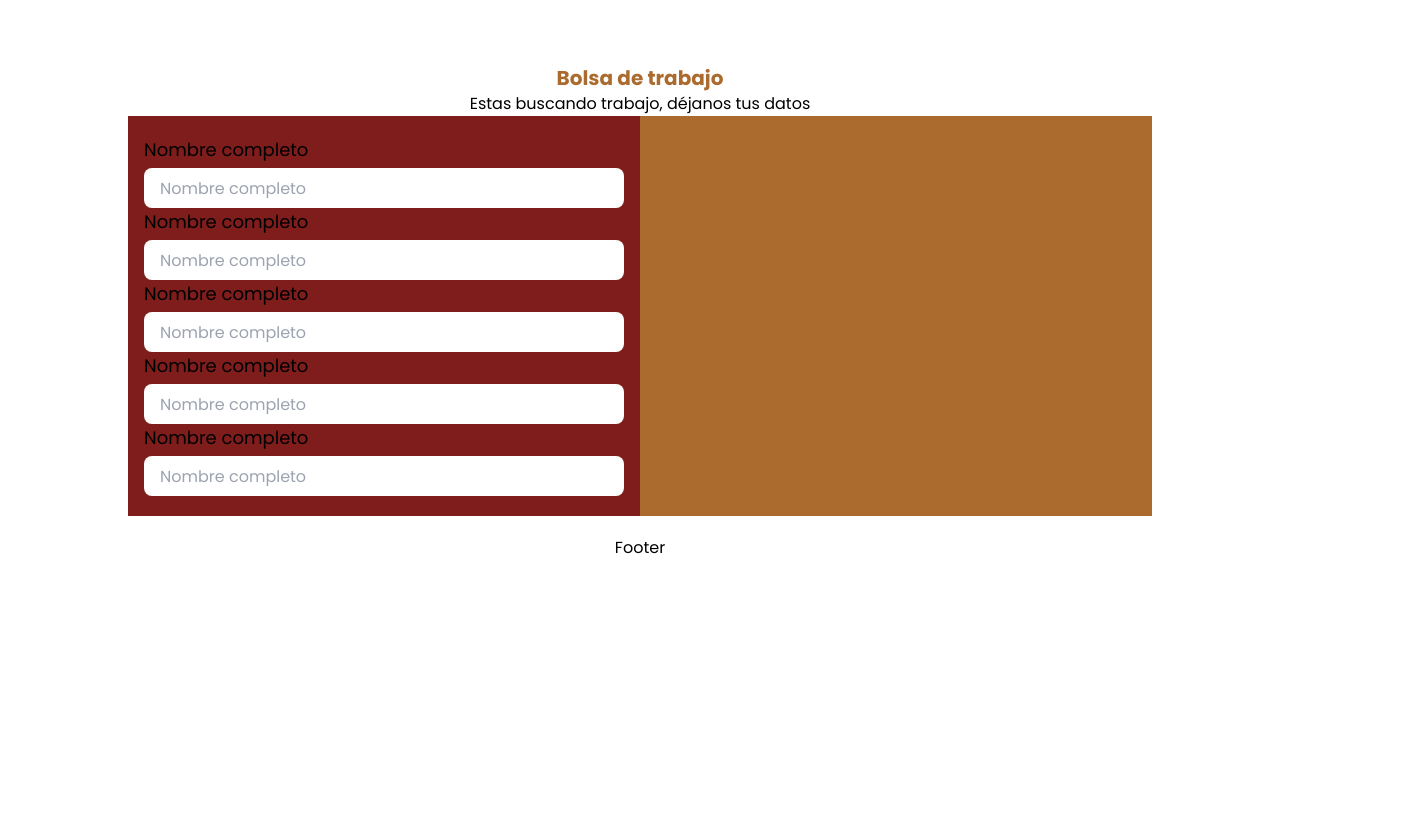
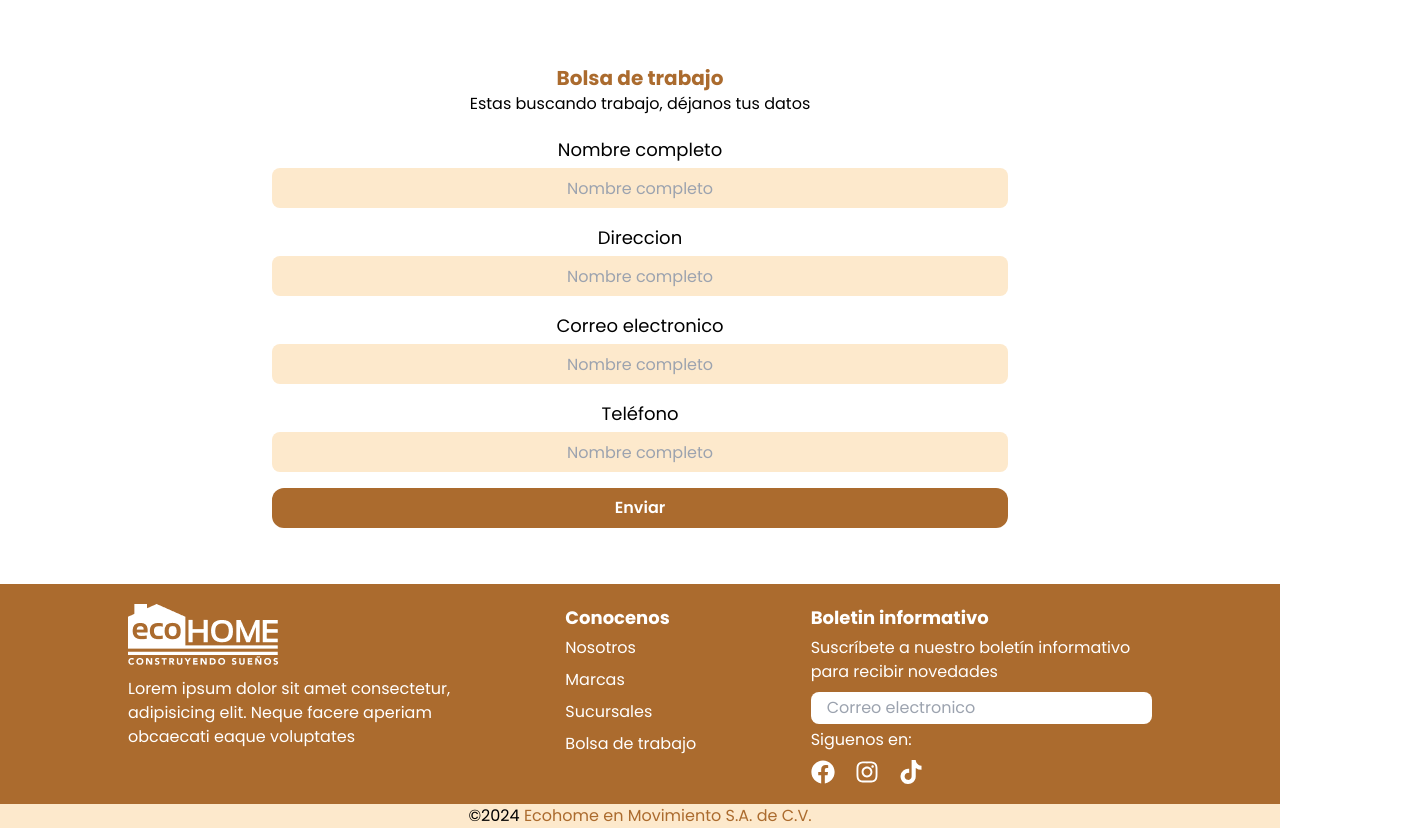
Before and after one commit to DarioAlvarez53/landingpage, a React (Vite) app: page / in a window 1280 px wide. Shown: the part 6080-6908 px from the top of the page, 1408 px wide, since content can reach past the window. Before the commit the page ends 6640 px from the top, so only its background shows below. Built offline with nearby package versions, Linux system fonts and the light colour scheme.

Commit message:
terminacion de footer

```diff
--- a/src/Components/Footer/index.jsx
+++ b/src/Components/Footer/index.jsx
@@ -1,6 +1,52 @@
+import {Link} from 'react-scroll'
+import Logo from './assets/Logo.png'
+import { FaFacebook, FaInstagram, FaTiktok } from "react-icons/fa";
+
 const Footer = () => {
   return (
-    <div>Footer</div>
+    <>
+      <div className="grid lg:grid-cols-3 w-screen bg-primary p-5 lg:px-32">
+        <div className="text-white">
+          <img src={Logo} alt="" className='mb-3'/>
+          <p>Lorem ipsum dolor sit amet consectetur, adipisicing elit. Neque facere aperiam obcaecati eaque voluptates</p>
+        </div>
+        <div className='lg:pl-24 mt-3 lg:mt-0'>
+          <p className="font-bold text-white text-lg mb-1">Conocenos</p>
+            <div className='flex flex-col gap-2'>
+              <Link to='Nosotros' spy={true} smooth={true} duration={300}>
+                <p className='text-white cursor-pointer'>Nosotros</p>
+              </Link>
+              <Link to='Marcas' spy={true} smooth={true} duration={300}>
+                <p className='text-white cursor-pointer'>Marcas</p>
+              </Link>
+              <Link to='Sucursales' spy={true} smooth={true} duration={300}>
+                <p className='text-white cursor-pointer'>Sucursales</p>
+              </Link>
+              <Link to='Bolsa de trabajo' spy={true} smooth={true} duration={300}>
+                <p className='text-white cursor-pointer'>Bolsa de trabajo</p>
+              </Link>
+            </div>
+          </div>
+        <div className='text-white mt-3 lg:mt-0'>
+          <p className="font-bold text-lg mb-1">Boletin informativo</p>
+          <p>Suscríbete a nuestro boletín informativo para recibir novedades</p>
+          <div className='flex'>
+            <input type="text" className='w-full rounded-lg p-1 px-4 mt-2' placeholder='Correo electronico' />
+          </div>
+          <div className='mt-1'>
+            <p>Siguenos en:</p>
+            <div className='flex gap-5 text-2xl mt-2'>
+              <a href=""><FaFacebook /></a>
+              <a href=""><FaInstagram /></a>
+              <a href=""><FaTiktok /></a>
+            </div>
+          </div>
+        </div>
+      </div>
+      <div className='w-scree bg-backgorundColor items-center justify-center flex'>
+        <p>©2024 <span className='text-primary'>Ecohome en Movimiento S.A. de C.V.</span></p>
+      </div>
+    </>
   )
 }
 
--- a/src/Components/Navbar/index.jsx
+++ b/src/Components/Navbar/index.jsx
@@ -61,7 +61,7 @@ const Navbar = () => {
                 <span className="absolute inset-x-0 bottom-0 h-0.5 bg-primary transform scale-x-0 origin-left transition-transform group-hover:scale-x-100 "></span>
             </Link>
 
-            <Link to="Vacantes"
+            <Link to="Bolsa de trabajo"
               spy={true}
               smooth={true}
               duration={500}
@@ -120,7 +120,7 @@ const Navbar = () => {
               <span className="absolute inset-x-0 bottom-0 h-0.5 bg-primary transform scale-x-0 origin-left transition-transform group-hover:scale-x-100 "></span>
           </Link>
 
-          <Link to="Bolsa-de-trabajo"
+          <Link to="Bolsa de trabajo"
             spy={true}
             smooth={true}
             duration={500}
--- a/src/Components/Vacantes/index.jsx
+++ b/src/Components/Vacantes/index.jsx
@@ -1,39 +1,34 @@
 const Vacantes = () => {
   return (
-    <div className="p-5 lg:px-32 mt-16">
+    <div className="p-5 lg:px-32 mt-16 w-screen">
       <div className="text-center">
         <p className="font-bold text-xl text-primary">Bolsa de trabajo</p>
         <p>Estas buscando trabajo, déjanos tus datos</p>
       </div>
-      <div className="flex w-screen lg:px-32">
+      <div className="flex w- lg:px-32">
         {/* Formulario */}
-        <div className="w-full bg-red-900">
-          <form action="" className="py-5">
-            <div className="flex flex-col px-4">
+        <div className="w-full ">
+          <form action="" className="py-5 text-center items-center">
+            <div className="flex flex-col px-4 mb-4">
               <label htmlFor="" className="mb-1 font-regular text-lg">Nombre completo</label>
-              <input type="text" className="h-10 rounded-lg placeholder:p-4" placeholder="Nombre completo" />
+              <input type="text" className="h-10 rounded-lg placeholder:p-4 bg-backgorundColor placeholder:text-center text-center" placeholder="Nombre completo" />
             </div>
-            <div className="flex flex-col px-4">
-              <label htmlFor="" className="mb-1 font-regular text-lg">Nombre completo</label>
-              <input type="text" className="h-10 rounded-lg placeholder:p-4" placeholder="Nombre completo" />
+            <div className="flex flex-col px-4 mb-4">
+              <label htmlFor="" className="mb-1 font-regular text-lg">Direccion</label>
+              <input type="text" className="h-10 rounded-lg placeholder:p-4 bg-backgorundColor placeholder:text-center text-center" placeholder="Nombre completo" />
             </div>
-            <div className="flex flex-col px-4">
-              <label htmlFor="" className="mb-1 font-regular text-lg">Nombre completo</label>
-              <input type="text" className="h-10 rounded-lg placeholder:p-4" placeholder="Nombre completo" />
+            <div className="flex flex-col px-4 mb-4">
+              <label htmlFor="" className="mb-1 font-regular text-lg">Correo electronico</label>
+              <input type="text" className="h-10 rounded-lg placeholder:p-4 bg-backgorundColor placeholder:text-center text-center" placeholder="Nombre completo" />
             </div>
-            <div className="flex flex-col px-4">
-              <label htmlFor="" className="mb-1 font-regular text-lg">Nombre completo</label>
-              <input type="text" className="h-10 rounded-lg placeholder:p-4" placeholder="Nombre completo" />
+            <div className="flex flex-col px-4 mb-4">
+              <label htmlFor="" className="mb-1 font-regular text-lg">Teléfono</label>
+              <input type="text" className="h-10 rounded-lg placeholder:p-4 bg-backgorundColor placeholder:text-center text-center" placeholder="Nombre completo" />
             </div>
-            <div className="flex flex-col px-4">
-              <label htmlFor="" className="mb-1 font-regular text-lg">Nombre completo</label>
-              <input type="text" className="h-10 rounded-lg placeholder:p-4" placeholder="Nombre completo" />
+            <div className="flex flex-col px-4 mb-4">
+              <button type="submit" className="bg-primary p-2 rounded-xl text-white font-semibold">Enviar</button>
             </div>
           </form>
-        </div>
-        {/* Imagen de promocion */}
-        <div className="bg-primary w-full">
-
         </div>
       </div>
     </div>
--- a/src/Pages/Home/index.jsx
+++ b/src/Pages/Home/index.jsx
@@ -17,7 +17,7 @@ function Home() {
             <div id='Sucursales'>
                 <Sucursales />
             </div>
-            <div id='Vacantes'>
+            <div id='Bolsa de trabajo'>
                 <Vacantes />
             </div>
             <div>
```
Also changed, not shown: src/Components/Footer/assets/Logo.png (added).
